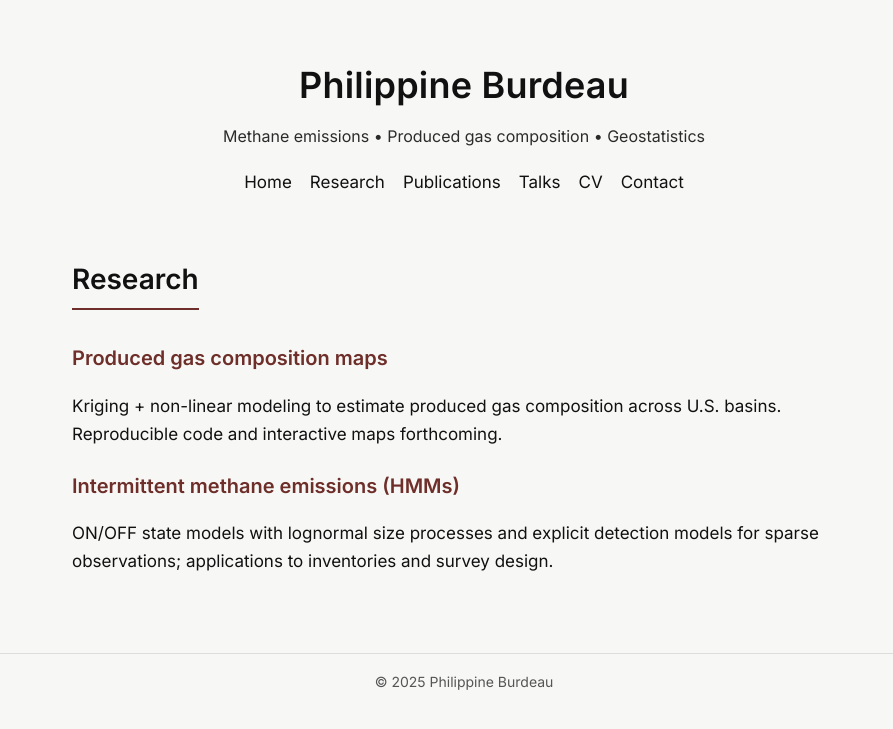
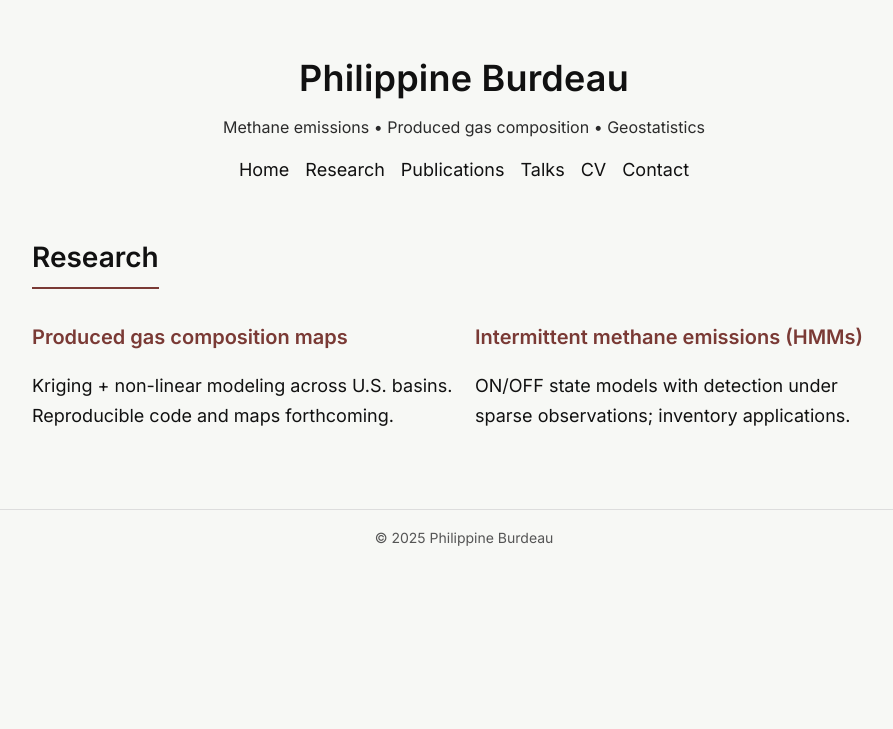
Before and after one commit to pburdeau/pburdeau.github.io, a Jekyll site: the page built from research.md, in a window 1280 px wide. Shown: the top 729 px of the page, without its empty margins (176-1069 px from the left). Built offline with Jekyll 4.4.1, drawn with Linux system fonts in a browser that asks for light colours.

Commit message:
Style refresh: cooler bg, dotted links, slim dividers, hero/nav tweaks

```diff
--- a/_layouts/default.html
+++ b/_layouts/default.html
@@ -5,6 +5,12 @@
     <meta name="viewport" content="width=device-width,initial-scale=1">
     <title>{{ page.title }} · {{ site.title }}</title>
     <meta name="description" content="{{ site.description }}">
+    <meta property="og:title" content="{{ page.title }} · {{ site.title }}">
+    <meta property="og:description" content="{{ site.description }}">
+    <meta property="og:type" content="website">
+    <meta property="og:url" content="{{ site.url }}{{ page.url }}">
+    <meta property="og:image" content="{{ site.url }}/assets/img/avatar.jpg">
+    <meta name="twitter:card" content="summary_large_image">
     <link rel="icon" href="/assets/img/avatar.jpg">
     <link href="/assets/css/style.css" rel="stylesheet">
     <link rel="preconnect" href="https://fonts.googleapis.com">
--- a/assets/css/style.css
+++ b/assets/css/style.css
@@ -1,8 +1,8 @@
 :root{
   --bg:#F7F8F5;
-  --ink:#111111;       /* near-black */
-  --accent:#6E2E2A;    /* oxblood */
-  --accent-2:#B58B5A;  /* brass */
+  --ink:#111111;
+  --accent:#7A3A35;
+  --accent-2:#A98A66;
 }
 
 *{box-sizing:border-box}
@@ -11,67 +11,70 @@ body{
   background:var(--bg);
   color:var(--ink);
   font-family:'Inter', -apple-system, BlinkMacSystemFont, "Segoe UI", Roboto, Helvetica, Arial, sans-serif;
-  line-height:1.65;
-  font-size:17px;
+  line-height:1.68;
+  font-size:18px;
 }
 
 /* Hero */
 .site-hero{
-  padding: 56px 18px 26px;
+  padding:48px 18px 16px;
   text-align:center;
 }
 .site-title{
-  font-size: 36px;
-  font-weight: 600;
-  margin: 0;
-  letter-spacing: .2px;
+  font-size:36px;
+  font-weight:600;
+  margin:0;
+  letter-spacing:.2px;
 }
 .site-title a{ color: var(--ink); text-decoration: none; }
 .site-subtitle{
-  margin: 8px 0 18px;
-  color: #2b2b2b;
-  font-size: 16px;
+  margin:6px 0 14px;
+  color:#2b2b2b;
+  font-size:16px;
 }
 
 /* Nav */
 .site-nav{
   display:inline-flex;
-  gap: 18px;
-  flex-wrap: wrap;
-  justify-content: center;
+  gap:16px;
+  flex-wrap:wrap;
+  justify-content:center;
 }
 .site-nav a{
-  color: var(--ink);
-  text-decoration: none;
-  padding-bottom: 2px;
-  border-bottom: 2px solid transparent;
+  position:relative;
+  color:var(--ink);
+  text-decoration:none;
+  padding-bottom:2px;
 }
-.site-nav a:hover{
-  border-color: var(--accent);
-  color: var(--ink);
+.site-nav a::after{
+  content:"";
+  position:absolute; left:0; right:0; bottom:-2px;
+  height:2px; background: var(--accent);
+  transform: scaleX(0); transform-origin:left; transition: transform .18s ease-out;
 }
+.site-nav a:hover::after{ transform: scaleX(1); }
 
 /* Content */
 .page{
-  max-width: 820px;
-  margin: 0 auto;
-  padding: 6px 18px 64px;
+  max-width:900px;
+  margin:0 auto;
+  padding:6px 18px 64px;
 }
 .page h1{
-  font-size: 28px;
-  margin: 24px 0 10px;
-  font-weight: 600;
-  border-bottom: 2px solid var(--accent);
-  display: inline-block;
-  padding-bottom: 6px;
+  font-size:28px;
+  margin:24px 0 10px;
+  font-weight:600;
+  border-bottom:2px solid var(--accent);
+  display:inline-block;
+  padding-bottom:6px;
 }
-.page h2{ font-size: 20px; margin-top: 22px; color: var(--accent); }
-.page h3{ font-size: 18px; margin-top: 18px; }
+.page h2{ font-size:20px; margin-top:22px; color:var(--accent); }
+.page h3{ font-size:18px; margin-top:18px; }
 
 .page a{
   color: var(--accent);
   text-decoration: none;
-  border-bottom: 1px solid rgba(110,46,42,.32);
+  border-bottom: 1px dotted rgba(0,0,0,.35);
 }
 .page a:hover{
   border-bottom: 1px solid var(--ink);
@@ -79,24 +82,47 @@ body{
 }
 .page p{ margin: 0 0 14px; }
 
+hr{
+  border:0;
+  border-top:1px dotted rgba(0,0,0,.25);
+  margin:28px 0;
+}
+
 blockquote{
-  border-left: 3px solid var(--accent-2);
-  background: rgba(181,139,90,.08);
-  margin: 14px 0;
-  padding: 10px 14px;
-  color: #332f29;
+  border-left:3px solid var(--accent-2);
+  background: rgba(169,138,102,.10);
+  margin:14px 0;
+  padding:10px 14px;
+  color:#332f29;
+}
+
+/* Two-column helper */
+.cols{ display:grid; grid-template-columns: 1fr; gap:22px; }
+@media (min-width: 880px){
+  .cols{ grid-template-columns: 1fr 1fr; }
 }
 
 /* Footer */
 .site-footer{
-  border-top: 1px solid #ddd;
-  background: var(--bg);
+  border-top:1px solid #ddd;
+  background:var(--bg);
 }
 .footer-inner{
-  max-width: 820px;
-  margin: 0 auto;
-  padding: 16px 18px 42px;
-  color: #555;
-  font-size: 14px;
+  max-width:900px;
+  margin:0 auto;
+  padding:16px 18px 42px;
+  color:#555;
+  font-size:14px;
   text-align:center;
 }
+
+/* Dark mode */
+@media (prefers-color-scheme: dark){
+  :root{
+    --bg:#0f1110;
+    --ink:#f3f4f2;
+    --accent:#c27a73;
+    --accent-2:#b79b78;
+  }
+  .page a{ border-bottom-color: rgba(255,255,255,.35); }
+}
--- a/research.md
+++ b/research.md
@@ -6,8 +6,13 @@ permalink: /research/
 
 # Research
 
-## Produced gas composition maps
-Kriging + non-linear modeling to estimate produced gas composition across U.S. basins. Reproducible code and interactive maps forthcoming.
-
-## Intermittent methane emissions (HMMs)
-ON/OFF state models with lognormal size processes and explicit detection models for sparse observations; applications to inventories and survey design.
+<div class="cols">
+  <div>
+    <h2>Produced gas composition maps</h2>
+    <p>Kriging + non-linear modeling across U.S. basins. Reproducible code and maps forthcoming.</p>
+  </div>
+  <div>
+    <h2>Intermittent methane emissions (HMMs)</h2>
+    <p>ON/OFF state models with detection under sparse observations; inventory applications.</p>
+  </div>
+</div>
```
Also changed, not shown: index.md (+1 -1 lines), publications.md (+10 -4 lines), talks.md (+1 -1 lines), README.md.
